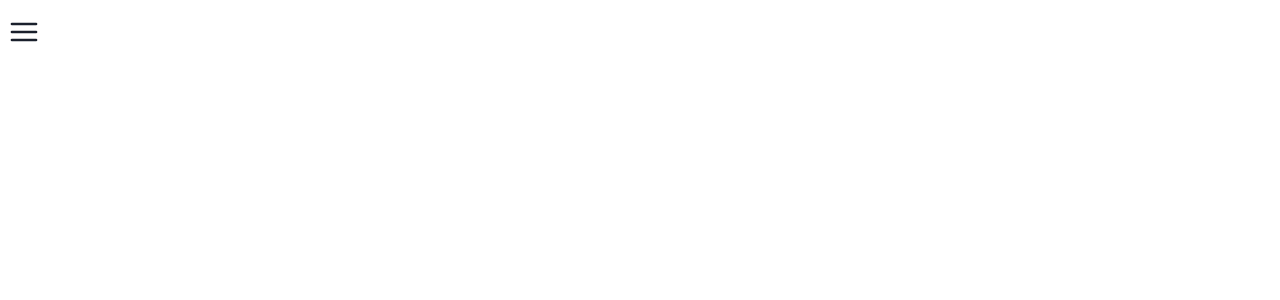
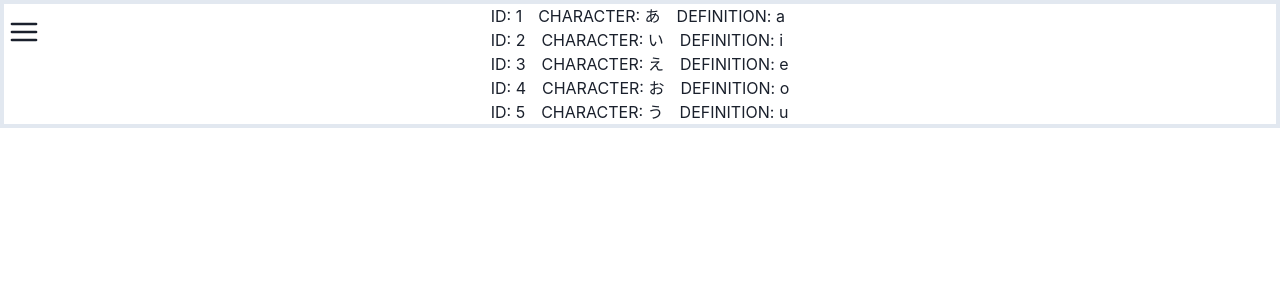
Before and after one commit to muuuy/japanese-dictionary, a React (Vite) app in the folder client/: page /flashcards in a window 1280 px wide. Before the commit this address had no page. Shown: the top 300 px of the page. Built offline with nearby package versions, Linux system fonts and the light colour scheme.

Commit message:
idk why flex-1 isnt working

```diff
--- a/client/src/App.tsx
+++ b/client/src/App.tsx
@@ -6,17 +6,19 @@ import Navbar from "./components/Navbar";
 import Home from "./pages/Home";
 import WhiteboardForm from "./pages/WhiteboardForm";
 import Whiteboard from "./pages/Whiteboard";
+import Flashcards from "./pages/Flashcards";
 
 function App() {
   return (
     <Router>
       <div className="flex">
         <Navbar />
-        <div className="flex-1">
+        <div className="flex flex-1">
           <Routes>
             <Route path="/" element={<Home />} />
             <Route path="/create-whiteboard/" element={<WhiteboardForm />} />
             <Route path="/whiteboard/" element={<Whiteboard />} />
+            <Route path="/flashcards/" element={<Flashcards />} />
           </Routes>
         </div>
       </div>{" "}
--- a/client/src/components/Navbar.tsx
+++ b/client/src/components/Navbar.tsx
@@ -39,10 +39,12 @@ const Navbar = () => {
               <span className="sidebar--button-text">whiteboard</span>
             </Button>
           </Link>
+          <Link to={"/flashcards"}>
+            <Button colorScheme="teal" variant="ghost" className="w-48">
+              <span className="sidebar--button-text">flashcards</span>
+            </Button>
+          </Link>
 
-          <Button colorScheme="teal" variant="ghost" className="w-48">
-            <span className="sidebar--button-text">temp</span>
-          </Button>
           <Button colorScheme="teal" variant="ghost" className="w-48">
             <span className="sidebar--button-text">temp</span>
           </Button>
--- /dev/null
+++ b/client/src/pages/Flashcards.tsx
@@ -0,0 +1,35 @@
+import { useState } from "react";
+
+interface Flashcard {
+  id: number;
+  character: string;
+  definition: string;
+}
+
+const Flashcards = () => {
+  const [flashcards, setFlashcards] = useState<Flashcard[]>([
+    { id: 1, character: "あ", definition: "a" },
+    { id: 2, character: "い", definition: "i" },
+    { id: 3, character: "え", definition: "e" },
+    { id: 4, character: "お", definition: "o" },
+    { id: 5, character: "う", definition: "u" },
+  ]);
+
+  const currentID = useState<number>(6);
+
+  return (
+    <div className="flex flex-col items-center justify-center flex-1 border-4">
+      <div className="flex flex-col flex-1">
+        {flashcards.map((flashcard) => (
+          <div className="flex flex-row gap-4">
+            <p>ID: {flashcard.id}</p>
+            <p>CHARACTER: {flashcard.character}</p>
+            <p>DEFINITION: {flashcard.definition}</p>
+          </div>
+        ))}
+      </div>
+    </div>
+  );
+};
+
+export default Flashcards;
```
